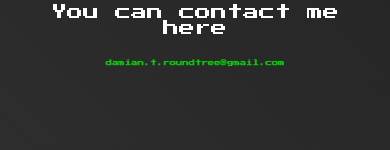
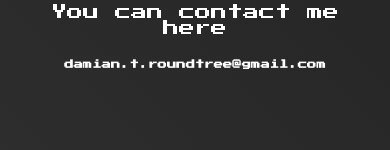
Before and after one commit to damian16043/damian16043.github.io, a plain HTML site: page index.html in a window 390 px wide. Shown: the part 3477-3627 px from the top of the page. Drawn offline with nearby package versions, Linux system fonts and the light colour scheme.

Commit message:
adjusted email size

```diff
--- a/index.html
+++ b/index.html
@@ -124,7 +124,7 @@
                 <h1>Contact</h1>
                 <h6>You can contact me here</h6>
                 <div class="email-section">
-                    <h2>damian.t.roundtree@gmail.com</h2>
+                    <h3>damian.t.roundtree@gmail.com</h3>
                 </div>
             </div>
         </div>
--- a/main.css
+++ b/main.css
@@ -597,7 +597,7 @@ footer .refernces {
   }
 
   .email-section h2 {
-    font-size: .8rem;
+    font-size: 1.2rem;
   }
 
   .nav-link {
@@ -687,7 +687,7 @@ footer .refernces {
   }
 
   .email-section h2 {
-    font-size: .8rem;
+    font-size: 1.2rem;
   }
 }
 
```
